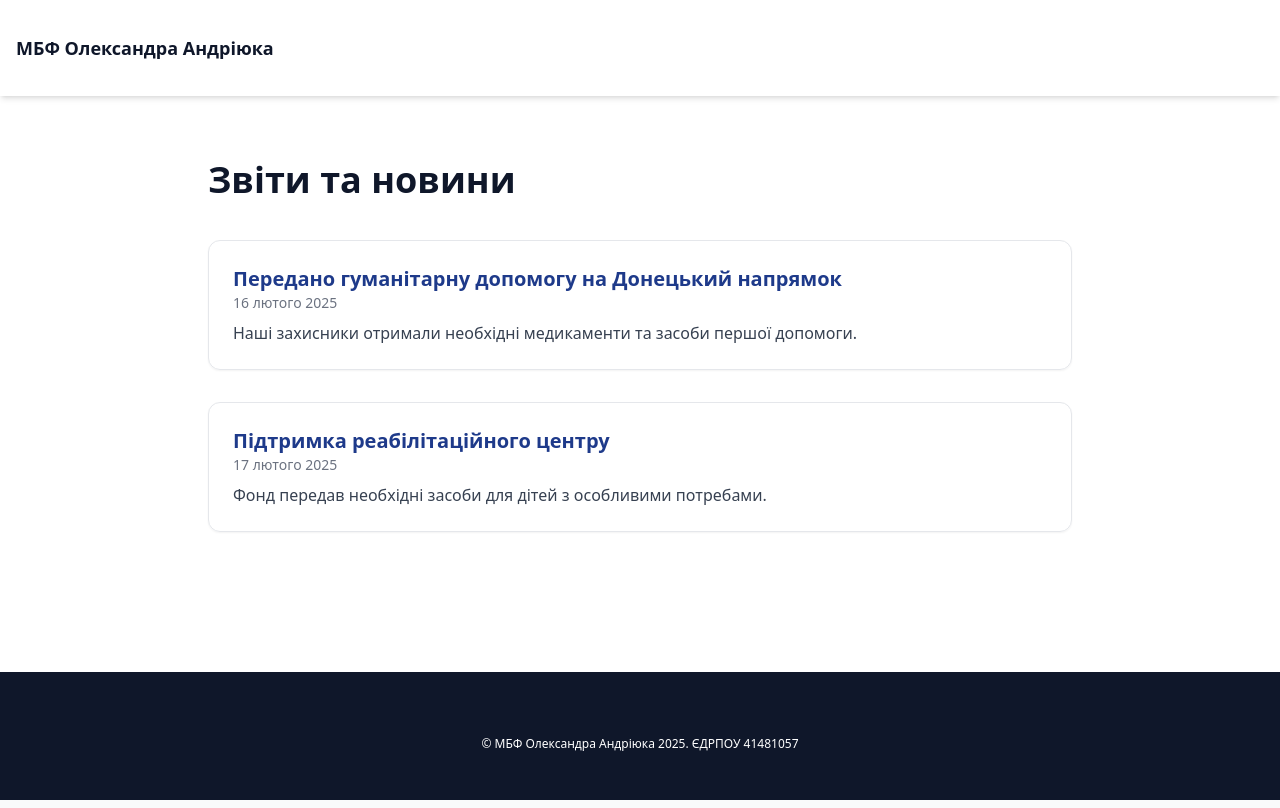
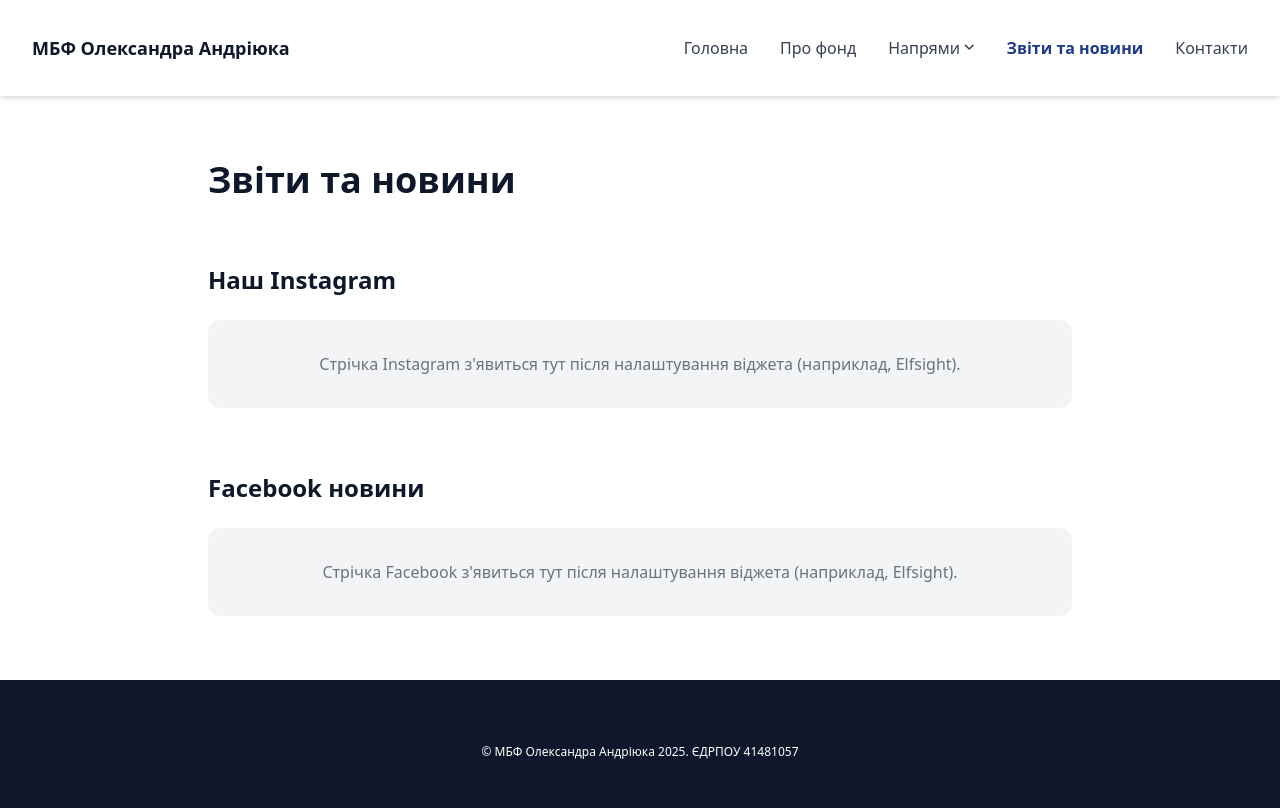
Before and after one commit to azurebitcoin/a, a plain HTML site: page news-stories.html in a window 1280 px wide. Drawn offline with nearby package versions, Linux system fonts and the light colour scheme.

Commit message:
Update news-stories.html with Instagram/Facebook feed placeholders and navigation

```diff
--- a/news-stories.html
+++ b/news-stories.html
@@ -5,30 +5,63 @@
     <meta name="viewport" content="width=device-width, initial-scale=1.0">
     <title>Звіти та новини — МБФ Олександра Андріюка</title>
     <script src="https://cdn.tailwindcss.com"></script>
-    <script>tailwind.config = { theme: { extend: { colors: { brand: { blue: '#1e3a8a', dark: '#0f172a', gold: '#d97706' } } } } }</script>
+    <script>
+        tailwind.config = { theme: { extend: { colors: { brand: { blue: '#1e3a8a', dark: '#0f172a', gold: '#d97706', light: '#f8fafc' } } } } }
+    </script>
+    <link rel="stylesheet" href="https://cdnjs.cloudflare.com/ajax/libs/font-awesome/6.4.0/css/all.min.css">
 </head>
 <body class="bg-gray-50 text-gray-800 antialiased flex flex-col min-h-screen">
     <header class="sticky top-0 z-50 bg-white shadow-md">
-        <div class="max-w-7xl mx-auto px-4 h-24 flex justify-between items-center">
-            <a href="index.html" class="font-extrabold text-lg text-brand-dark">МБФ Олександра Андріюка</a>
+        <div class="max-w-7xl mx-auto px-4 sm:px-6 lg:px-8">
+            <div class="flex justify-between items-center h-24">
+                <a href="index.html" class="flex items-center space-x-3">
+                    <span class="font-extrabold text-lg text-brand-dark">МБФ Олександра Андріюка</span>
+                </a>
+                <nav class="hidden lg:flex items-center space-x-8">
+                    <a href="index.html" class="text-gray-700 font-medium hover:text-brand-blue transition">Головна</a>
+                    <a href="misiya.html" class="text-gray-700 font-medium hover:text-brand-blue transition">Про фонд</a>
+                    <div class="relative group">
+                        <button class="flex items-center text-gray-700 font-medium hover:text-brand-blue transition py-2">
+                            <span>Напрями</span>
+                            <i class="fa-solid fa-angle-down ml-1 text-xs"></i>
+                        </button>
+                        <div class="absolute left-0 mt-0 w-64 bg-white shadow-xl rounded-lg py-2 hidden group-hover:block border border-gray-100 z-50">
+                            <a href="dopomoga-viyskovim.html" class="block px-4 py-2 text-sm text-gray-700 hover:bg-gray-100">Допомога військовим</a>
+                            <a href="stomatologiya-dlya-viyskovih.html" class="block px-4 py-2 text-sm text-gray-700 hover:bg-gray-100">Стоматологія для військових</a>
+                            <a href="dopomoga-dityam.html" class="block px-4 py-2 text-sm text-gray-700 hover:bg-gray-100">Допомога дітям</a>
+                            <a href="dopomoga-pereselentsyam.html" class="block px-4 py-2 text-sm text-gray-700 hover:bg-gray-100">Допомога переселенцям</a>
+                            <a href="dopomoga-likarnyam.html" class="block px-4 py-2 text-sm text-gray-700 hover:bg-gray-100">Допомога лікарням</a>
+                            <a href="dopomoga-tvarinam.html" class="block px-4 py-2 text-sm text-gray-700 hover:bg-gray-100">Допомога тваринам</a>
+                        </div>
+                    </div>
+                    <a href="news-stories.html" class="text-brand-blue font-semibold hover:text-brand-accent transition">Звіти та новини</a>
+                    <a href="kontakti.html" class="text-gray-700 font-medium hover:text-brand-blue transition">Контакти</a>
+                </nav>
+            </div>
         </div>
     </header>
 
     <main class="flex-grow py-16 bg-white">
-        <div class="max-w-4xl mx-auto px-4 space-y-10">
+        <div class="max-w-4xl mx-auto px-4 space-y-16">
             <h1 class="text-4xl font-extrabold text-brand-dark">Звіти та новини</h1>
-            <div class="space-y-8">
-                <article class="p-6 border rounded-xl shadow-sm">
-                    <h2 class="text-xl font-bold text-brand-blue">Передано гуманітарну допомогу на Донецький напрямок</h2>
-                    <p class="text-sm text-gray-500">16 лютого 2025</p>
-                    <p class="mt-2 text-gray-700">Наші захисники отримали необхідні медикаменти та засоби першої допомоги.</p>
-                </article>
-                <article class="p-6 border rounded-xl shadow-sm">
-                    <h2 class="text-xl font-bold text-brand-blue">Підтримка реабілітаційного центру</h2>
-                    <p class="text-sm text-gray-500">17 лютого 2025</p>
-                    <p class="mt-2 text-gray-700">Фонд передав необхідні засоби для дітей з особливими потребами.</p>
-                </article>
-            </div>
+
+            <!-- Instagram Feed Section -->
+            <section>
+                <h2 class="text-2xl font-bold text-brand-dark mb-6">Наш Instagram</h2>
+                <!-- ВСТАВЬТЕ СЮДИ КОД ВІДЖЕТА INSTAGRAM -->
+                <div class="p-8 bg-gray-100 rounded-xl text-center text-gray-500">
+                    Стрічка Instagram з'явиться тут після налаштування віджета (наприклад, Elfsight).
+                </div>
+            </section>
+
+            <!-- Facebook Feed Section -->
+            <section>
+                <h2 class="text-2xl font-bold text-brand-dark mb-6">Facebook новини</h2>
+                <!-- ВСТАВЬТЕ СЮДИ КОД ВІДЖЕТА FACEBOOK -->
+                <div class="p-8 bg-gray-100 rounded-xl text-center text-gray-500">
+                    Стрічка Facebook з'явиться тут після налаштування віджета (наприклад, Elfsight).
+                </div>
+            </section>
         </div>
     </main>
 
```
